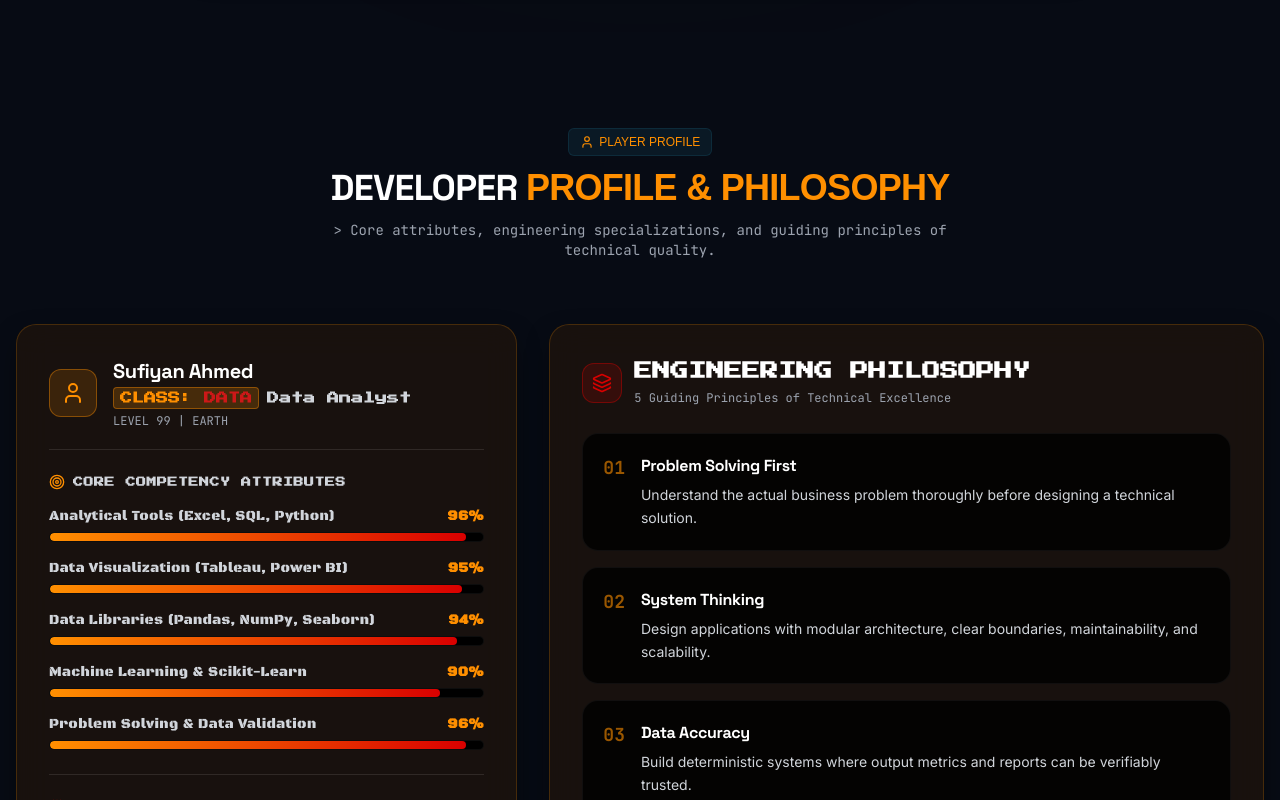
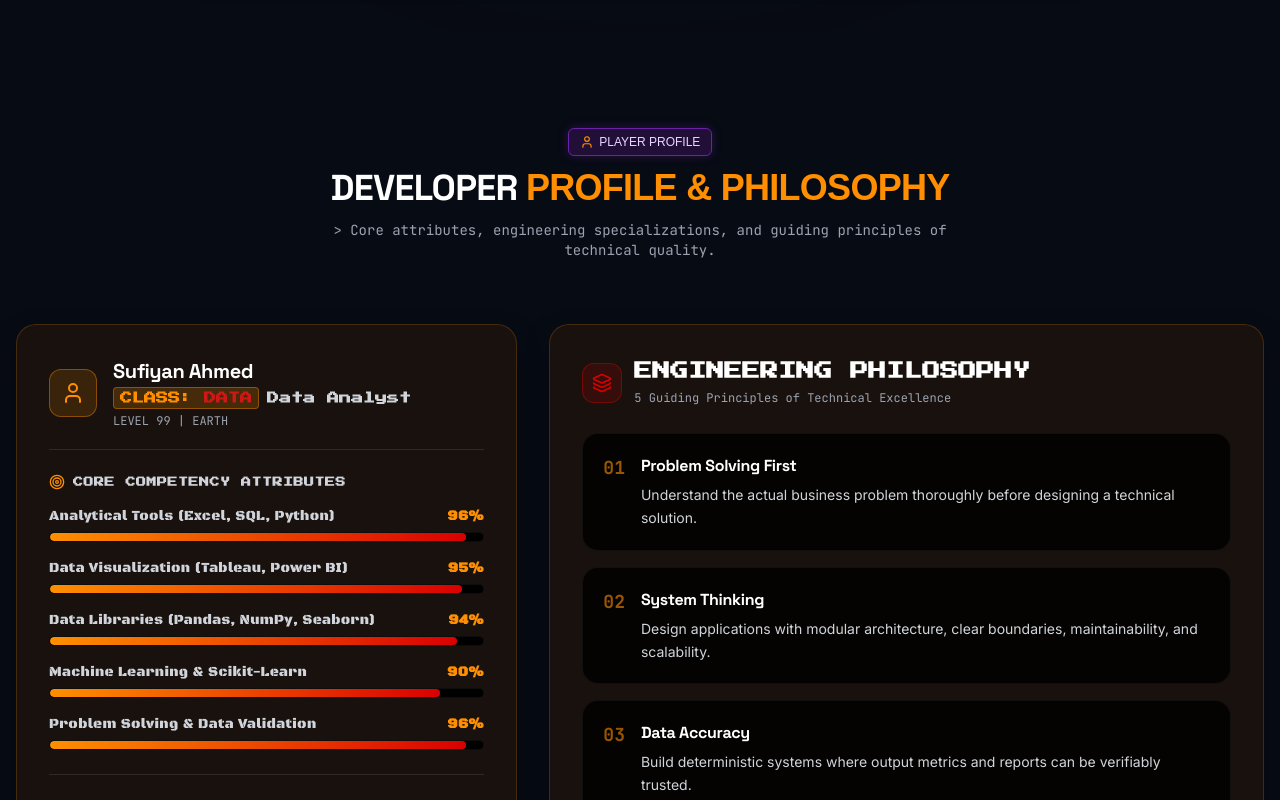
Before and after one commit to sufiyan078/portfolio, a React (Vite) app: page / in a window 1280 px wide. Shown: the part 820-1620 px from the top of the page. Built offline with nearby package versions, Linux system fonts and the light colour scheme; a web font is replaced by a local one.

Commit message:
style: update rarity badge colors (Legendary: Gold #FFD700, Epic: Red #FF3B30, Rare: #210F37)

```diff
--- a/src/index.css
+++ b/src/index.css
@@ -219,21 +219,24 @@
 }
 
 .badge-legendary {
-  color: #FF8F00;
-  background: rgba(255, 143, 0, 0.15);
-  border-color: rgba(255, 143, 0, 0.4);
+  color: #FFD700;
+  background: rgba(255, 215, 0, 0.15);
+  border-color: rgba(255, 215, 0, 0.5);
+  box-shadow: 0 0 10px rgba(255, 215, 0, 0.2);
 }
 
 .badge-epic {
-  color: #D90000;
-  background: rgba(217, 0, 0, 0.15);
-  border-color: rgba(217, 0, 0, 0.4);
+  color: #FF3B30;
+  background: rgba(255, 59, 48, 0.18);
+  border-color: rgba(255, 59, 48, 0.5);
+  box-shadow: 0 0 10px rgba(255, 59, 48, 0.2);
 }
 
 .badge-rare {
-  color: #FF8F00;
-  background: rgba(15, 48, 64, 0.4);
-  border-color: rgba(15, 48, 64, 0.8);
+  color: #E9D5FF;
+  background: #210F37;
+  border-color: #6B21A8;
+  box-shadow: 0 0 10px rgba(107, 33, 168, 0.35);
 }
 
 .badge-common {
```
